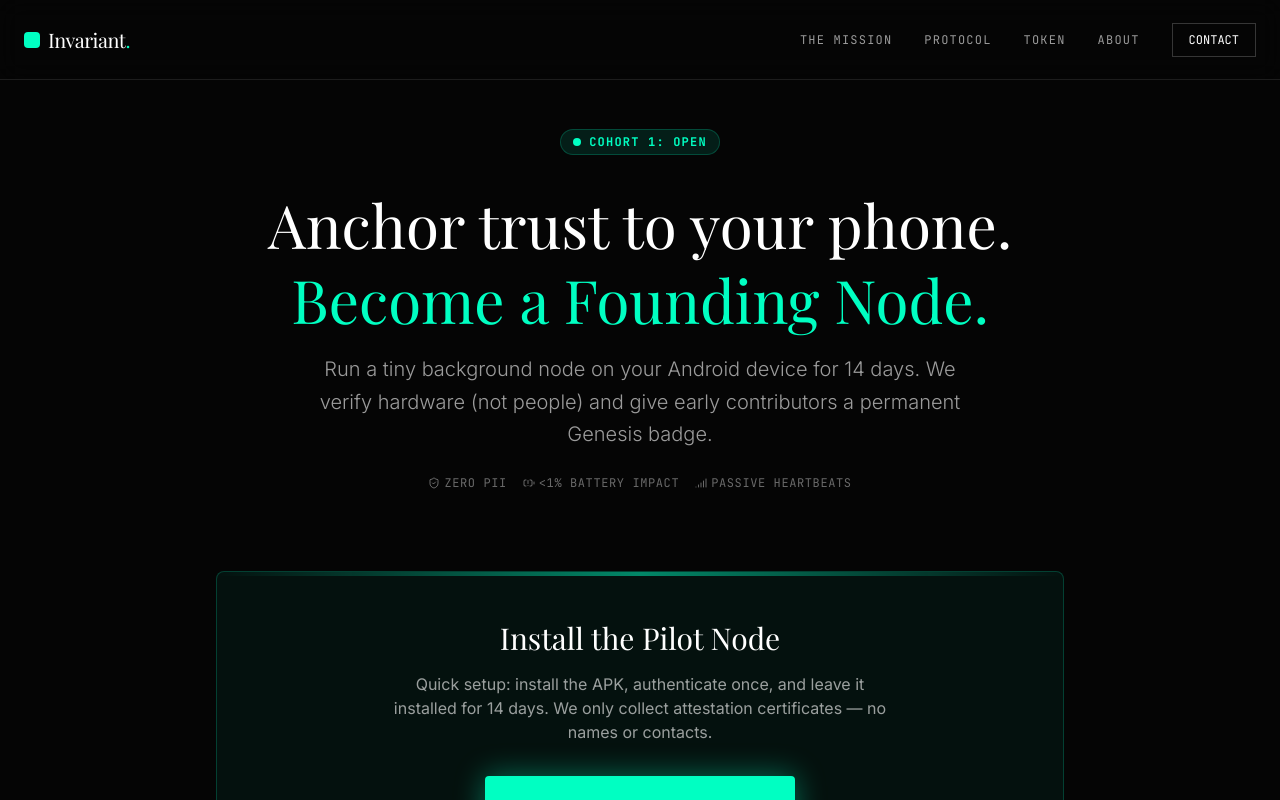
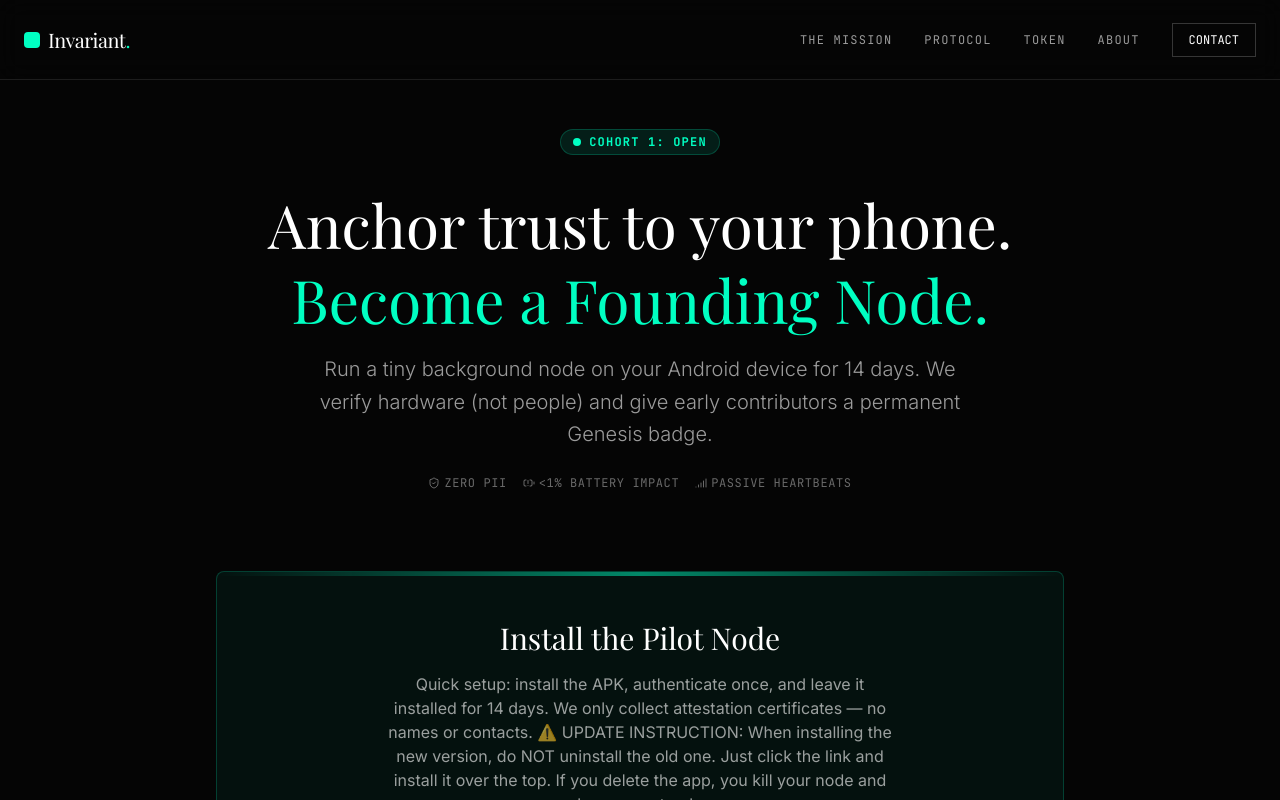
Before and after one commit to KarmaYama/invariant-monorepo, a Next.js app in the folder invariant-web/: page /pilot in a window 1280 px wide. Shown: the top 800 px of the page. Built offline with nearby package versions, Linux system fonts and the light colour scheme; a web font is replaced by a local one.

Commit message:
update instruction

```diff
--- a/invariant-web/src/app/pilot/page.tsx
+++ b/invariant-web/src/app/pilot/page.tsx
@@ -50,6 +50,7 @@ export default function PilotGuide() {
           <h2 className="text-3xl font-serif text-white mb-4">Install the Pilot Node</h2>
           <p className="text-white/60 mb-8 max-w-lg mx-auto">
             Quick setup: install the APK, authenticate once, and leave it installed for 14 days. We only collect attestation certificates — no names or contacts.
+            ⚠️ UPDATE INSTRUCTION: When installing the new version, do NOT uninstall the old one. Just click the link and install it over the top. If you delete the app, you kill your node and lose your streak.
           </p>
 
           <div className="flex flex-col items-center gap-6">
```
